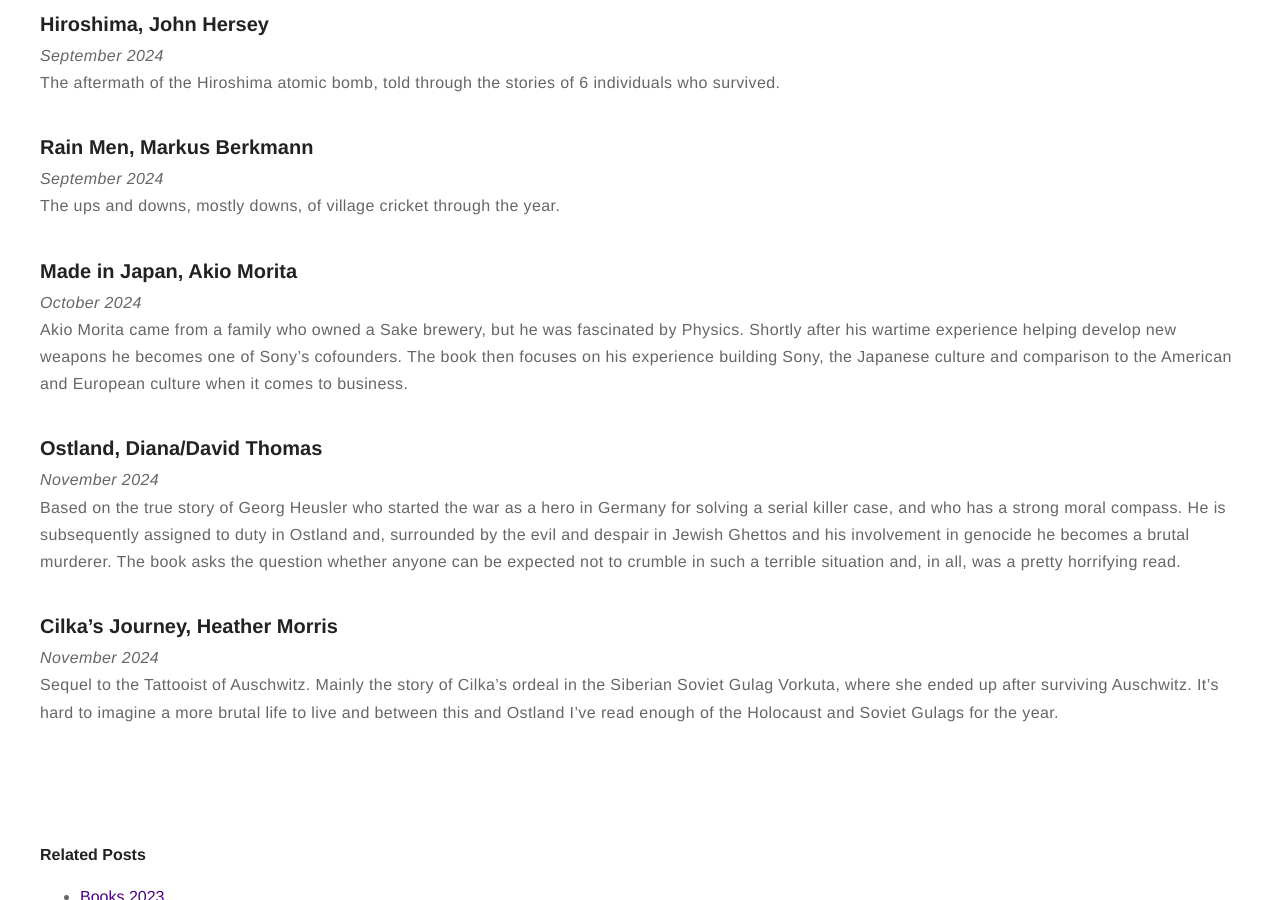
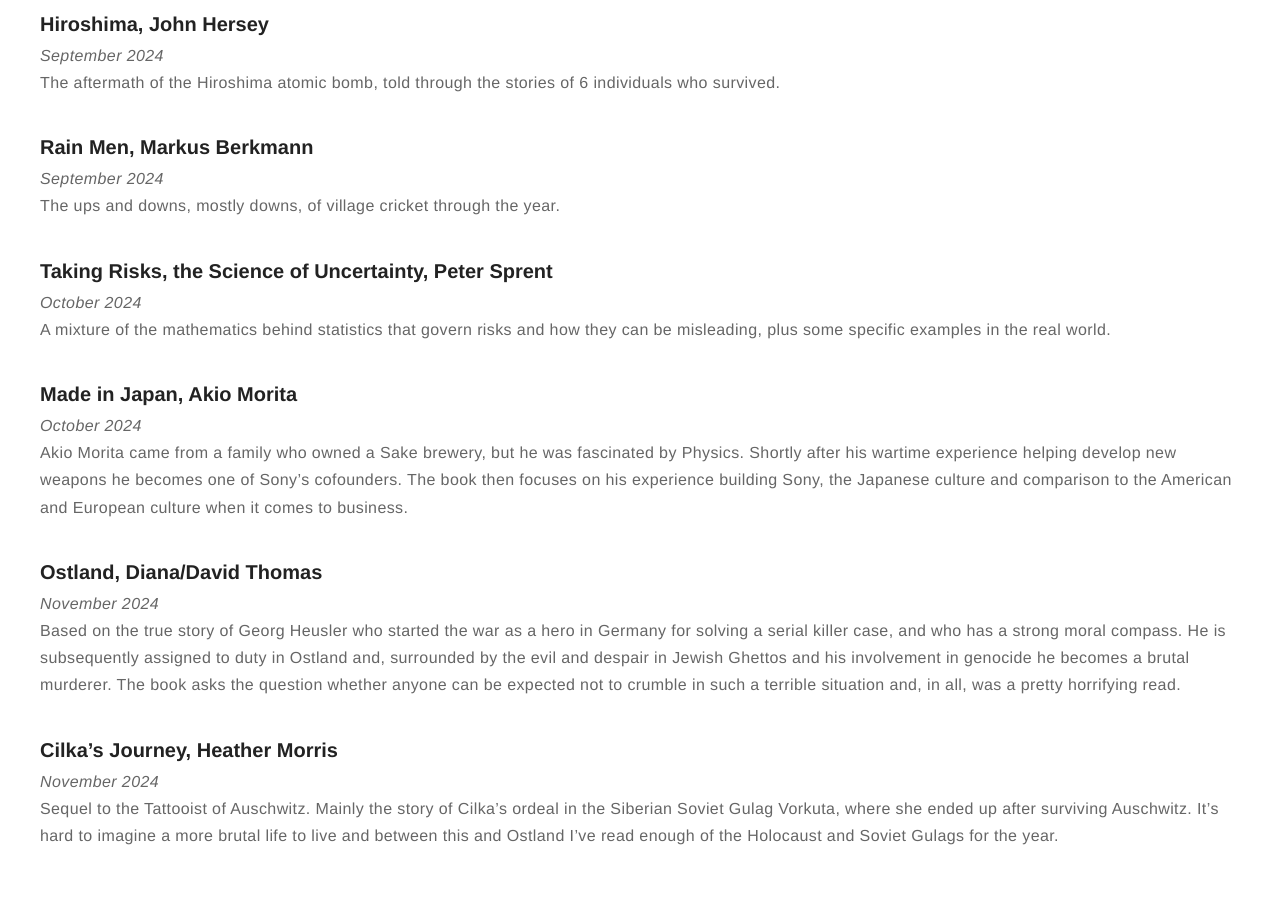
Before and after one commit to jc782/jc782.github.io, a Jekyll site: the page built from _posts/2023-12-28-Books-2024.markdown, in a window 1280 px wide and 900 px high, scrolled down 3014 px. Built offline with Jekyll 4.4.1, drawn with Linux system fonts in a browser that asks for light colours.

Commit message:
add book

```diff
--- a/_posts/2023-12-28-Books-2024.markdown
+++ b/_posts/2023-12-28-Books-2024.markdown
@@ -96,6 +96,10 @@ The aftermath of the Hiroshima atomic bomb, told through the stories of 6 indivi
 *September 2024*
 The ups and downs, mostly downs, of village cricket through the year.
 
+### Taking Risks, the Science of Uncertainty, Peter Sprent
+*October 2024*
+A mixture of the mathematics behind statistics that govern risks and how they can be misleading, plus some specific examples in the real world.
+
 ### Made in Japan, Akio Morita
 *October 2024*
 Akio Morita came from a family who owned a Sake brewery, but he was fascinated by Physics. Shortly after his wartime experience helping develop new weapons he becomes one of Sony's cofounders. The book then focuses on his experience building Sony, the Japanese culture and comparison to the American and European culture when it comes to business.
```
